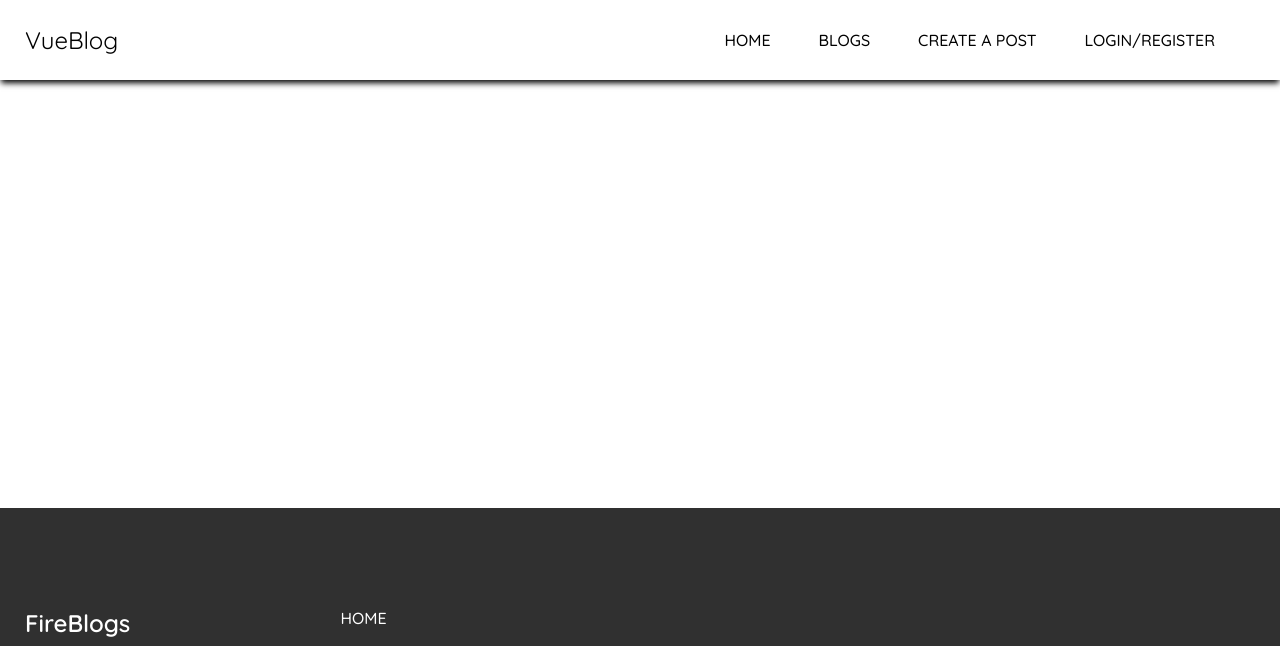
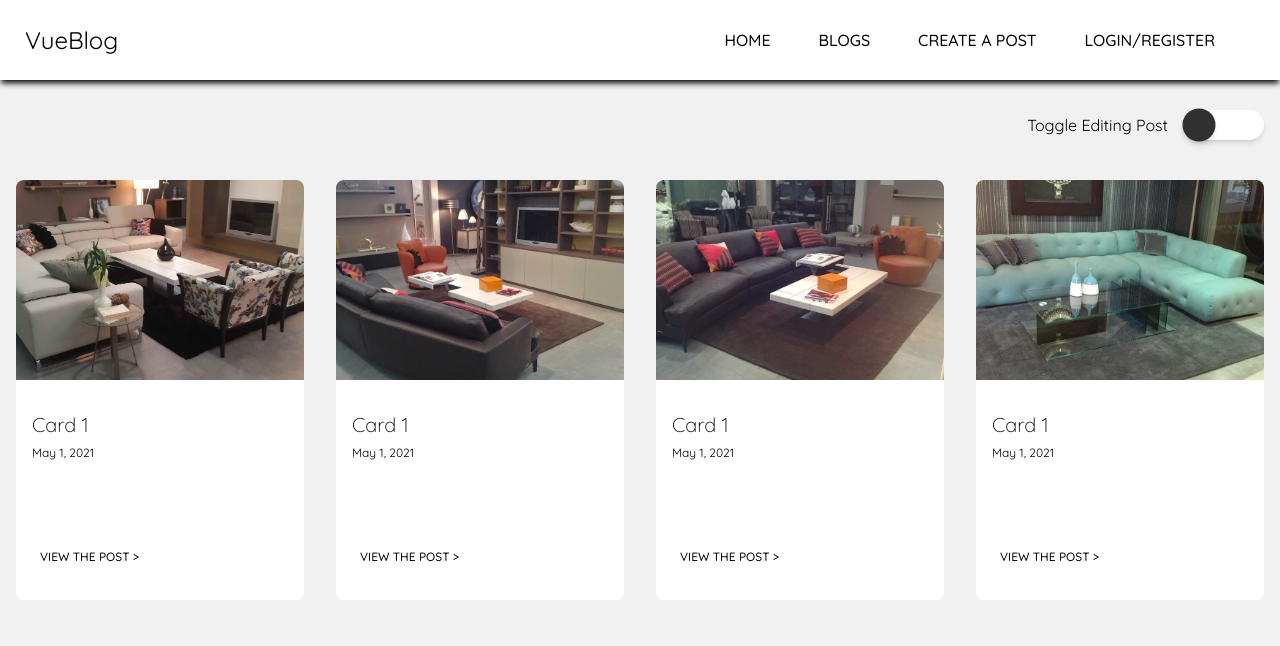
Before and after one commit to giangarof98/vblog, a Vue app: page /blogs in a window 1280 px wide. Shown: the top 646 px of the page. Built offline with nearby package versions, Linux system fonts and the light colour scheme.

Commit message:
blogs view done

```diff
--- a/src/components/BlogCard.vue
+++ b/src/components/BlogCard.vue
@@ -1,13 +1,11 @@
 <template>
     <div class="blog-card">
-        <div class="icons">
+        <div v-show="editPost" class="icons">
             <div class="icon">
                 <font-awesome-icon class="edit" icon="edit" />
-
             </div>
             <div class="icon">
                 <font-awesome-icon class="delete" icon="trash" />
-
             </div>
         </div>
         <img :src="require(`../assets/blogCards/${post.blogCoverPhoto}.jpeg`)" alt="">
@@ -25,7 +23,12 @@
 export default {
     name:"BlogCard",
     props:["post"],
-    components:{}
+    components:{},
+    computed:{
+        editPost(){
+            return this.$store.state.editPost;
+        }
+    }
 }
 </script>
 
--- a/src/components/Navigation.vue
+++ b/src/components/Navigation.vue
@@ -6,8 +6,8 @@
             </div>
             <div class="nav-links">
                 <ul v-show="!mobile">
-                    <router-link class="link" to="#">Home</router-link>
-                    <router-link class="link" to="#">Blogs</router-link>
+                    <router-link class="link" :to="{name:'Home'}">Home</router-link>
+                    <router-link class="link" :to="{name:'Blogs'}">Blogs</router-link>
                     <router-link class="link" to="#">Create A Post</router-link>
                     <router-link class="link" to="#">Login/Register</router-link>
                 </ul>
@@ -16,8 +16,8 @@
         <img @click="toggleMobileNav" v-show="mobile" class="menu-icon" :src="require('../assets/icons/bars-regular.svg')" />
         <transition name="mobile-nav">
             <ul class="mobile-nav" v-show="mobileNav">
-                <router-link class="link" to="#">Home</router-link>
-                <router-link class="link" to="#">Blogs</router-link>
+                <router-link class="link" :to="{name:'Home'}">Home</router-link>
+                <router-link class="link" :to="{name:'Blogs'}">Blogs</router-link>
                 <router-link class="link" to="#">Create A Post</router-link>
                 <router-link class="link" to="#">Login/Register</router-link>
             </ul>
--- a/src/store/index.js
+++ b/src/store/index.js
@@ -2,8 +2,19 @@
 
 export default createStore({
   state: {
+    sampleBlogCards: [
+      {BlogTitle: 'Card 1', blogCoverPhoto: '20', BlogDate: 'May 1, 2021'},
+      {BlogTitle: 'Card 1', blogCoverPhoto: '21', BlogDate: 'May 1, 2021'},
+      {BlogTitle: 'Card 1', blogCoverPhoto: '22', BlogDate: 'May 1, 2021'},
+      {BlogTitle: 'Card 1', blogCoverPhoto: '23', BlogDate: 'May 1, 2021'},
+    ],
+    editPost: null,
   },
   mutations: {
+    toggleEditPost(state, payload){
+      state.editPost = payload;
+      console.log(state.editPost)
+    }
   },
   actions: {
   },
--- a/src/views/Blogs.vue
+++ b/src/views/Blogs.vue
@@ -1,9 +1,85 @@
 <template>
-
+    <div class="blog-card-wrap">
+        <div class="blog-cards container">
+            <div class="toggle-edit">
+                <span>Toggle Editing Post</span>
+                <input type="checkbox" v-model="editPost">
+            </div>
+            <BlogCard :post="post" v-for="(post,index) in sampleBlogCards" :key="index" />
+        </div>
+    </div>
 </template>
 
 <script>
+import BlogCard from '@/components/BlogCard.vue';
+
 export default {
-    name: 'Blogs'
+    name: 'Blogs',
+    components:{BlogCard},
+    computed:{
+        sampleBlogCards(){
+            return this.$store.state.sampleBlogCards;
+        },
+        editPost: {
+            get(){
+                return this.$store.state.editPost
+            },
+            set(payload){
+                this.$store.commit("toggleEditPost", payload)
+            }
+        }
+    },
+    beforeUnmount(){
+        this.$store.commit('toggleEditPost', false)
+    }
 }
 </script>
+
+<style scoped>
+
+.blog-cards{
+    position: relative;
+}
+
+.toggle-edit {
+    display: flex;
+    align-items: center;
+    position: absolute;
+    top: -70px;
+    right: 0;
+}
+span {
+    margin-right: 16px;
+}
+
+input[type="checkbox"] {
+      position: relative;
+      border: none;
+      -webkit-appearance: none;
+      background: #fff;
+      outline: none;
+      width: 80px;
+      height: 30px;
+      border-radius: 20px;
+      box-shadow: 0 4px 6px -1px rgba(0, 0, 0, 0.1), 0 2px 4px -1px rgba(0, 0, 0, 0.06);
+    }
+
+    input[type="checkbox"]:before {
+      content: "";
+      position: absolute;
+      width: 30px;
+      height: 30px;
+      border-radius: 20px;
+      top: 0;
+      left: 0;
+      background: #303030;
+      transform: scale(1.1);
+      transition: 750ms ease all;
+      box-shadow: 0 4px 6px -1px rgba(0, 0, 0, 0.1), 0 2px 4px -1px rgba(0, 0, 0, 0.06);
+    }
+
+    input:checked[type="checkbox"]:before {
+      background: #fff;
+      left: 52px;
+    }
+</style>
--- a/src/views/Home.vue
+++ b/src/views/Home.vue
@@ -46,12 +46,12 @@
         blogCoverPhoto: "2"
       }
       ],
-      sampleBlogCards: [
-        {BlogTitle: 'Card 1', blogCoverPhoto: '20', BlogDate: 'May 1, 2021'},
-        {BlogTitle: 'Card 1', blogCoverPhoto: '21', BlogDate: 'May 1, 2021'},
-        {BlogTitle: 'Card 1', blogCoverPhoto: '22', BlogDate: 'May 1, 2021'},
-        {BlogTitle: 'Card 1', blogCoverPhoto: '23', BlogDate: 'May 1, 2021'},
-      ]
+    }
+  },
+  computed: {
+    sampleBlogCards(){
+      return this.$store.state.sampleBlogCards;
+
     }
   }
 };
```
